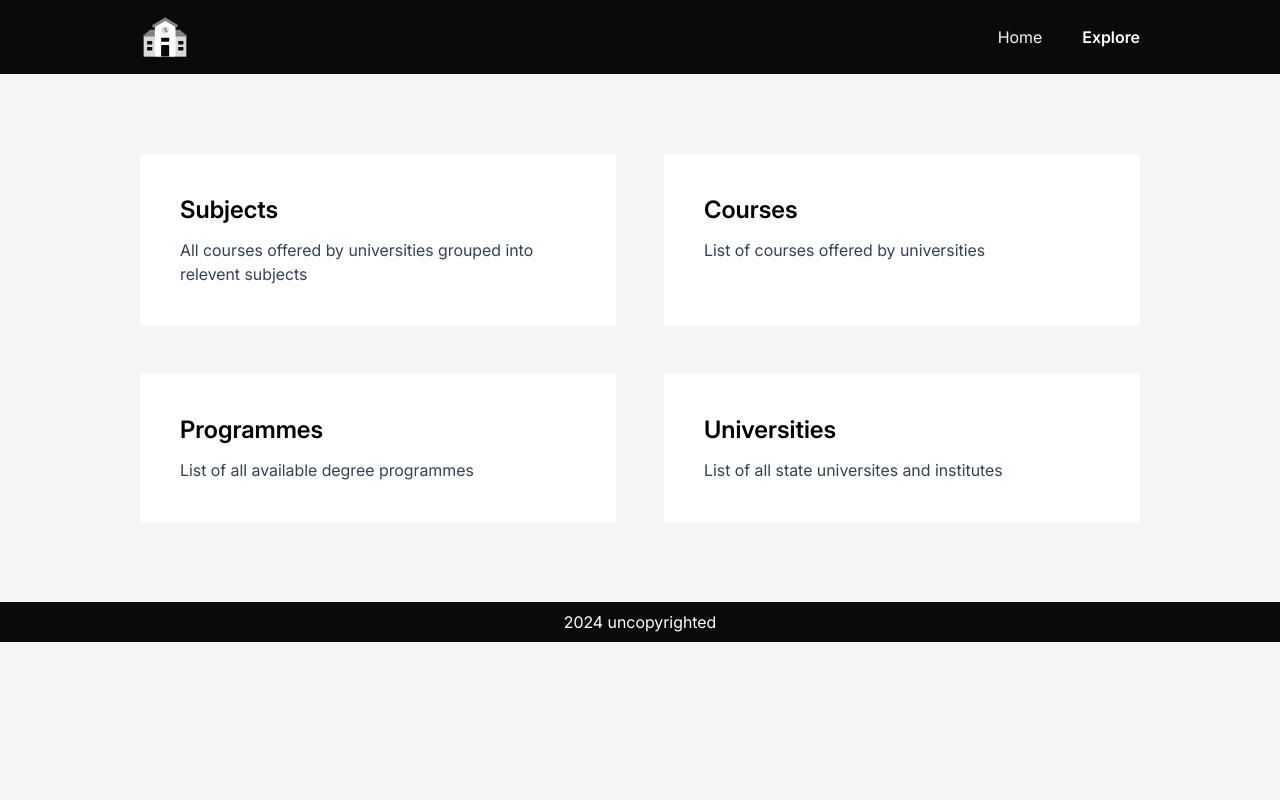
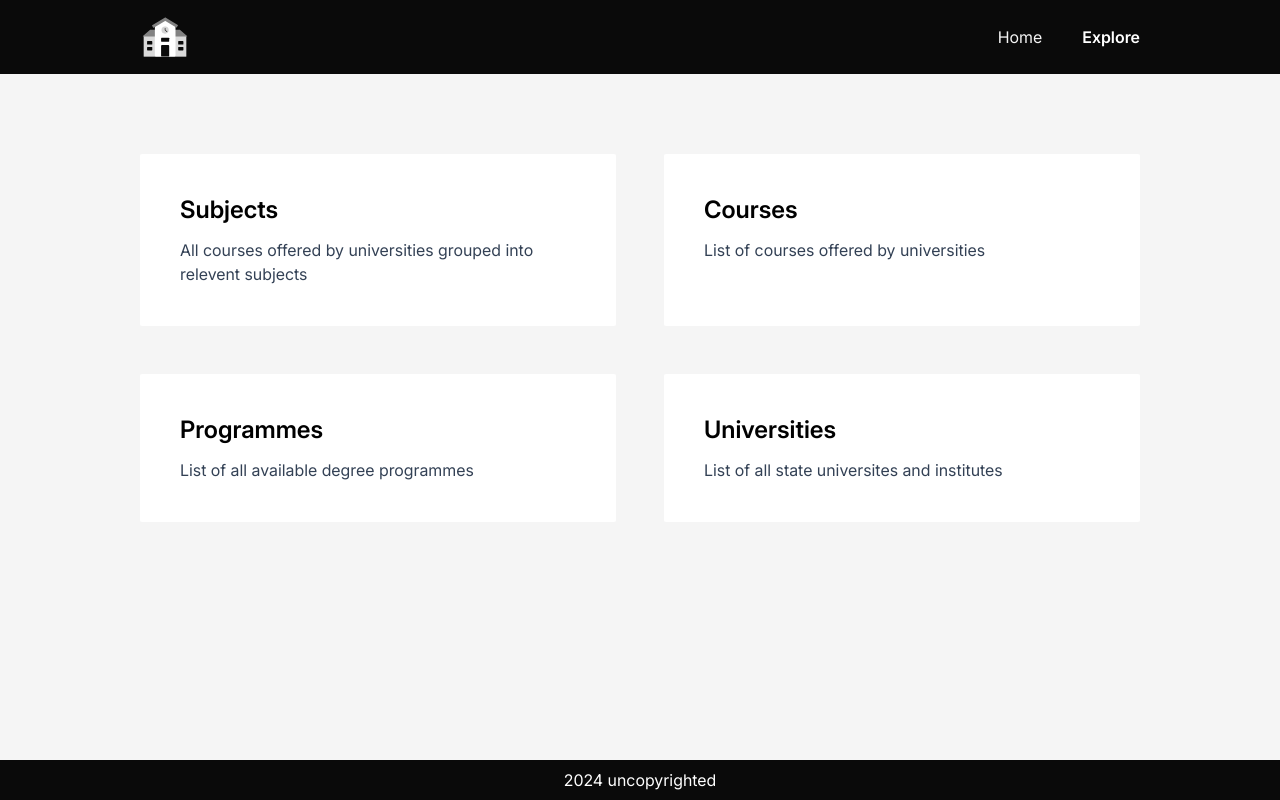
Before and after one commit to qkenn/findmycourse-react, a React (Vite) app: page /explore in a window 1280 px wide. Built offline with nearby package versions, Linux system fonts and the light colour scheme.

Commit message:
fix: footer not sticking to the bottom of the page

```diff
--- a/src/layouts/MainLayout.jsx
+++ b/src/layouts/MainLayout.jsx
@@ -5,9 +5,11 @@ import { Outlet } from 'react-router-dom';
 export function MainLayout() {
   return (
     <>
-      <Header />
-      <Outlet />
-      <Footer />
+      <div className="grid min-h-[100dvh] grid-rows-[auto_1fr_auto]">
+        <Header />
+        <Outlet />
+        <Footer />
+      </div>
     </>
   );
 }
```
